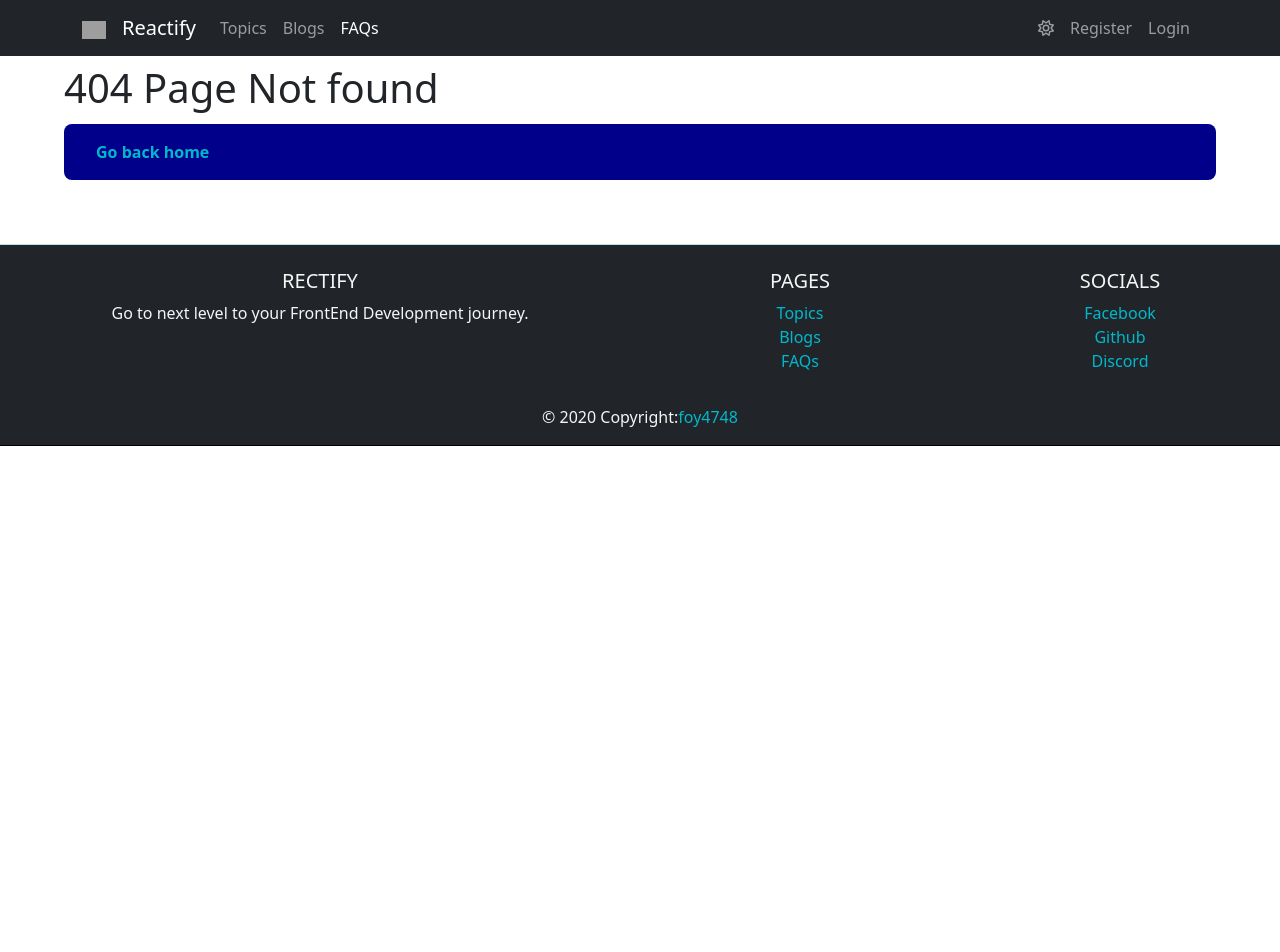
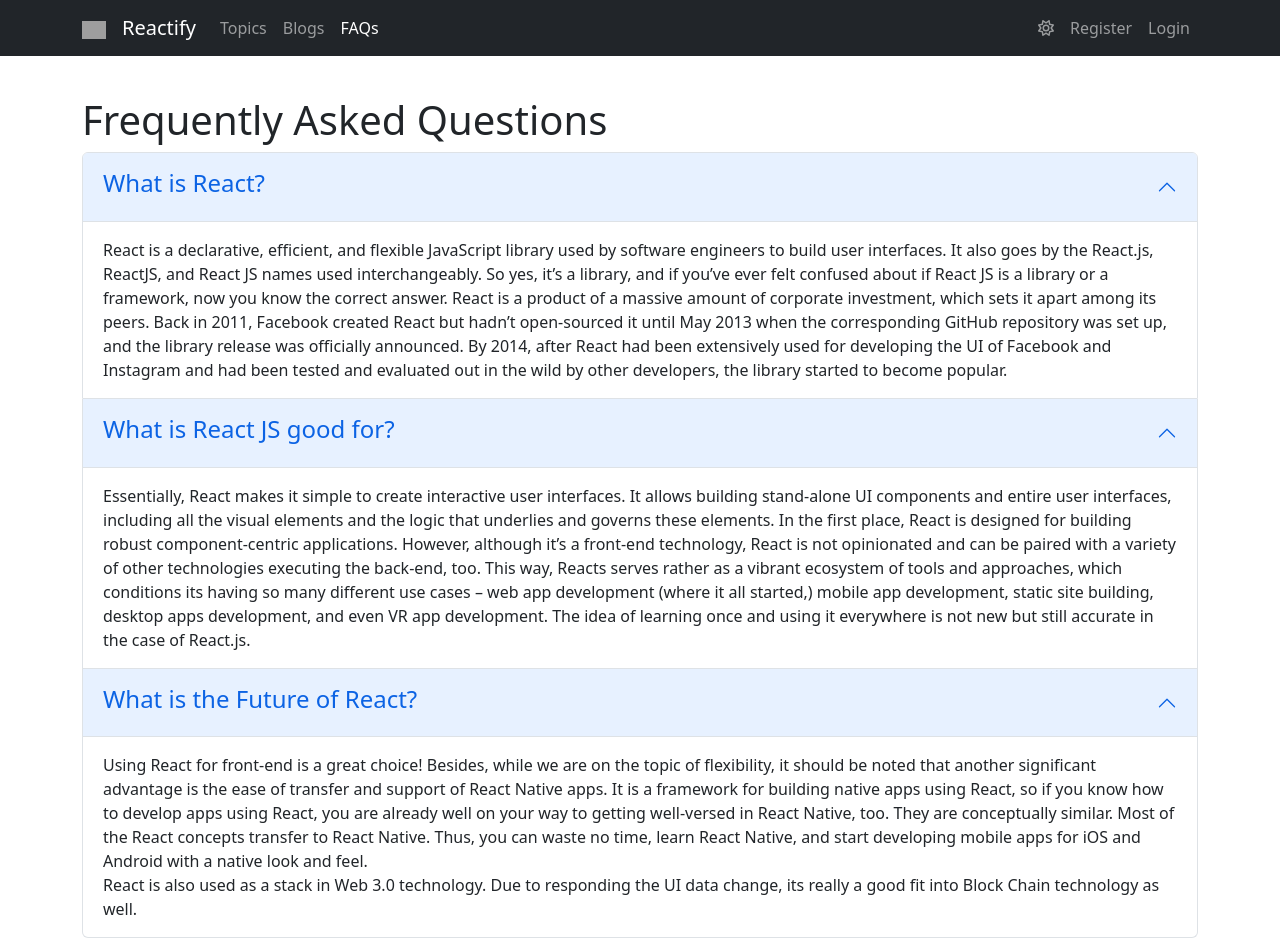
Before and after one commit to foy4748/reactify, a React (Create React App) app: page /faqs in a window 1280 px wide. Shown: the top 952 px of the page. Before the commit the page ends 800 px from the top, so only its background shows below. Built offline with nearby package versions, Linux system fonts and the light colour scheme; no server answers; grey boxes are pictures that could not be loaded.

Commit message:
Added FAQs section

```diff
--- a/src/App.css
+++ b/src/App.css
@@ -1,3 +1,7 @@
+body {
+  background-color: black;
+}
+
 .test {
   background-color: #00b8cb52 !important;
 }
--- a/src/Routes/router.js
+++ b/src/Routes/router.js
@@ -9,6 +9,8 @@ import Topics from "../components/Topics/Topics";
 import Checkout from "../components/Topics/Checkout";
 
 import Blogs from "../components/Blogs/Blogs";
+
+import FAQs from "../components/FAQs/FAQs";
 
 import Login from "../components/AuthPages/Login";
 import Register from "../components/AuthPages/Register";
@@ -32,6 +34,10 @@ const routerObj = [
       {
         path: "/blogs",
         element: <Blogs />,
+      },
+      {
+        path: "/faqs",
+        element: <FAQs />,
       },
       {
         path: "/post/:id",
--- /dev/null
+++ b/src/components/FAQs/FAQs.js
@@ -0,0 +1,76 @@
+import { Container, Accordion } from "react-bootstrap";
+import styles from "./FAQs.module.css";
+
+export default function FAQs() {
+  return (
+    <Container className={styles.faqContainer}>
+      <div>
+        <h1>Frequently Asked Questions</h1>
+      </div>
+      <Accordion defaultActiveKey={["0", "1", "2"]} alwaysOpen>
+        <Accordion.Item eventKey="0">
+          <Accordion.Header>
+            <p className="h4">What is React?</p>
+          </Accordion.Header>
+          <Accordion.Body>
+            React is a declarative, efficient, and flexible JavaScript library
+            used by software engineers to build user interfaces. It also goes by
+            the React.js, ReactJS, and React JS names used interchangeably. So
+            yes, it’s a library, and if you’ve ever felt confused about if React
+            JS is a library or a framework, now you know the correct answer.
+            React is a product of a massive amount of corporate investment,
+            which sets it apart among its peers. Back in 2011, Facebook created
+            React but hadn’t open-sourced it until May 2013 when the
+            corresponding GitHub repository was set up, and the library release
+            was officially announced. By 2014, after React had been extensively
+            used for developing the UI of Facebook and Instagram and had been
+            tested and evaluated out in the wild by other developers, the
+            library started to become popular.
+          </Accordion.Body>
+        </Accordion.Item>
+        <Accordion.Item eventKey="1">
+          <Accordion.Header>
+            <p className="h4">What is React JS good for?</p>
+          </Accordion.Header>
+          <Accordion.Body>
+            Essentially, React makes it simple to create interactive user
+            interfaces. It allows building stand-alone UI components and entire
+            user interfaces, including all the visual elements and the logic
+            that underlies and governs these elements. In the first place, React
+            is designed for building robust component-centric applications.
+            However, although it’s a front-end technology, React is not
+            opinionated and can be paired with a variety of other technologies
+            executing the back-end, too. This way, Reacts serves rather as a
+            vibrant ecosystem of tools and approaches, which conditions its
+            having so many different use cases – web app development (where it
+            all started,) mobile app development, static site building, desktop
+            apps development, and even VR app development. The idea of learning
+            once and using it everywhere is not new but still accurate in the
+            case of React.js.
+          </Accordion.Body>
+        </Accordion.Item>
+        <Accordion.Item eventKey="2">
+          <Accordion.Header>
+            <p className="h4">What is the Future of React?</p>
+          </Accordion.Header>
+          <Accordion.Body>
+            Using React for front-end is a great choice! Besides, while we are
+            on the topic of flexibility, it should be noted that another
+            significant advantage is the ease of transfer and support of React
+            Native apps. It is a framework for building native apps using React,
+            so if you know how to develop apps using React, you are already well
+            on your way to getting well-versed in React Native, too. They are
+            conceptually similar. Most of the React concepts transfer to React
+            Native. Thus, you can waste no time, learn React Native, and start
+            developing mobile apps for iOS and Android with a native look and
+            feel.
+            <br />
+            React is also used as a stack in Web 3.0 technology. Due to
+            responding the UI data change, its really a good fit into Block
+            Chain technology as well.
+          </Accordion.Body>
+        </Accordion.Item>
+      </Accordion>
+    </Container>
+  );
+}
--- /dev/null
+++ b/src/components/FAQs/FAQs.module.css
@@ -0,0 +1,4 @@
+.faqContainer {
+  margin-top: 6rem;
+  margin-bottom: 6rem;
+}
```
